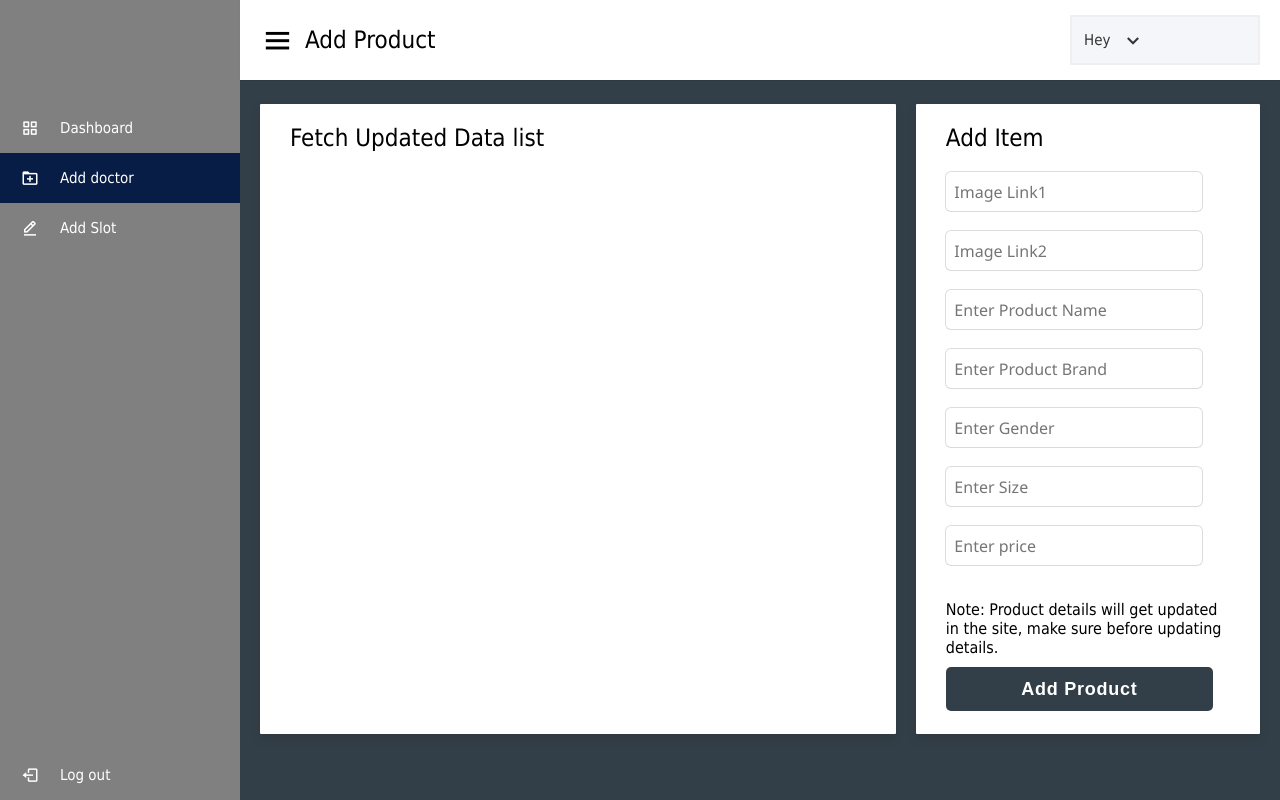
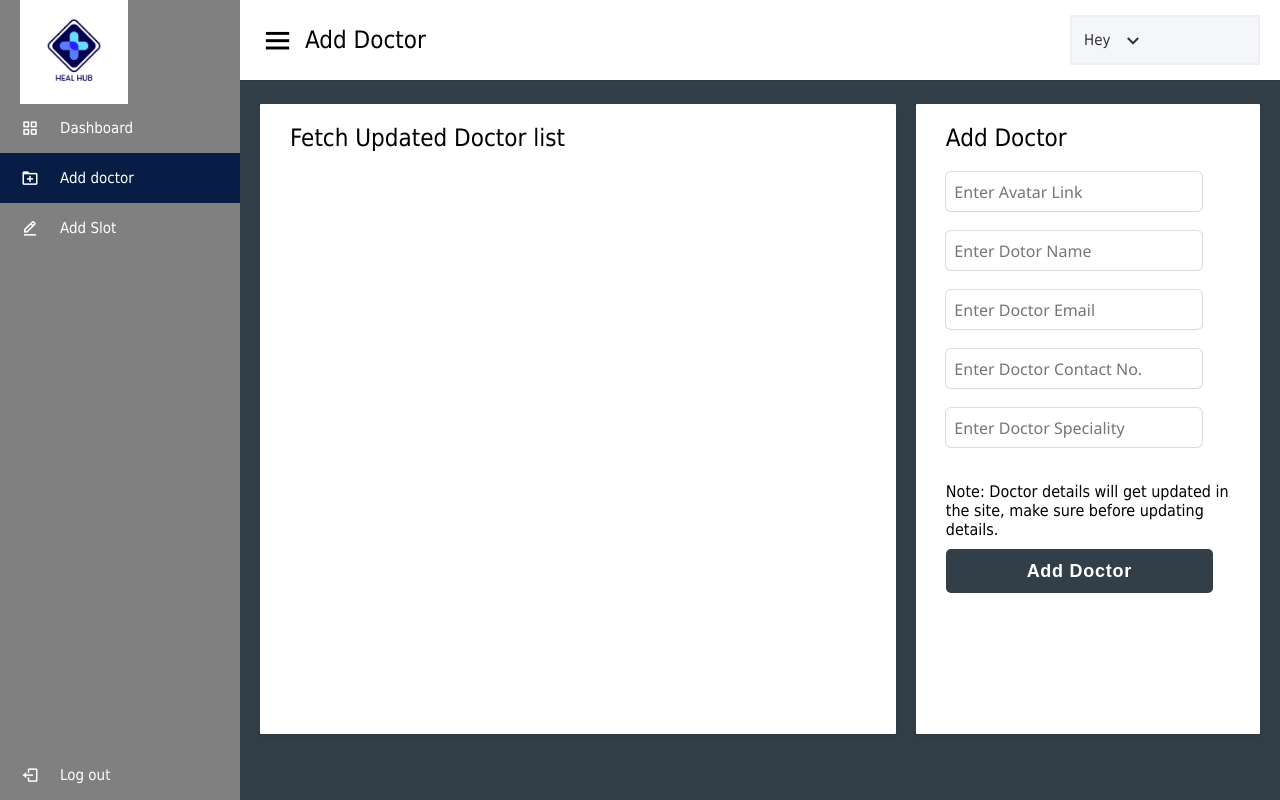
Before and after one commit to Lokendra-debug/Heal-Hub, a plain HTML site: page Frontend/views/admin_doctorAdd.html in a window 1280 px wide. Drawn offline with nearby package versions, Linux system fonts and the light colour scheme; a script that the page names is missing.

Commit message:
admin page HTML, CSS done

```diff
--- a/Frontend/views/admin_doctorAdd.html
+++ b/Frontend/views/admin_doctorAdd.html
@@ -4,7 +4,7 @@
 <head>
     <meta charset="UTF-8" />
     <!-- <link rel="stylesheet" href="./Styles/admin.css" /> -->
-    <link rel="icon" type="image/x-icon" href="./Photos/logo1.png">
+    <link rel="icon" type="image/x-icon" href="../imagesData/logo.png">
     <link href="https://unpkg.com/boxicons@2.0.7/css/boxicons.min.css" rel="stylesheet" />
     <title>Add Product</title>
     <meta name="viewport" content="width=device-width, initial-scale=1.0" />
@@ -17,7 +17,7 @@
 
         <div class="logo-details" onclick="location.href=`/index.html`">
             <!-- logo -->
-            <img style="width:45%; margin-top: 20px; margin-left: 20px;" src="logoAsset 3@4x-8.png" alt="">
+            <img style="width:45%; margin-top: 20px; margin-left: 20px;" src="../imagesData/logo.png" alt="">
         </div>
         <ul class="nav-links">
             <li>
@@ -54,7 +54,7 @@
         <nav>
             <div class="sidebar-button">
                 <i class="bx bx-menu sidebarBtn"></i>
-                <span class="dashboard">Add Product</span>
+                <span class="dashboard">Add Doctor</span>
             </div>
 
             <div class="profile-details">
@@ -69,29 +69,27 @@
 
             <div class="sales-boxes">
                 <div class="recent-sales box">
-                    <div class="title">Fetch Updated Data list</div>
+                    <div class="title">Fetch Updated Doctor list</div>
                     <div class="sales-details">
                         <!-- Fetch Updated Data -->
 
                     </div>
                 </div>
                 <div class="top-sales box" style="height: 630px">
-                    <div class="title">Add Item</div>
+                    <div class="title">Add Doctor</div>
                     <div id="form">
                         <form>
-                            <input type="mail" id="addImage1" placeholder="Image Link1" required />
-                            <input type="mail" id="addImage2" placeholder="Image Link2" required />
-                            <input type="text" id="addName" placeholder="Enter Product Name" required />
-                            <input type="text" id="addBrand" placeholder="Enter Product Brand" required />
-                            <input type="text" id="addGender" placeholder="Enter Gender" required />
-                            <input type="number" id="addSize" placeholder="Enter Size" required />
-                            <input type="number" id="addPrice" placeholder="Enter price" required />
+                            <input type="mail" id="addAvatar" placeholder="Enter Avatar Link" required />
+                            <input type="text" id="addName" placeholder="Enter Dotor Name" required />
+                            <input type="text" id="addEmail" placeholder="Enter Doctor Email" required />
+                            <input type="number" id="addContact" placeholder="Enter Doctor Contact No." required />
+                            <input type="text" id="addSpeciality" placeholder="Enter Doctor Speciality" required />
 
                             <p style="color: black; margin-top: 35px">
-                                Note: Product details will get updated in the site, make sure
+                                Note: Doctor details will get updated in the site, make sure
                                 before updating details.
                             </p>
-                            <button style="font-size: 18px; width: 94%" id="addBtn">Add Product
+                            <button style="font-size: 18px; width: 94%" id="addBtn">Add Doctor
                             </button>
                         </form>
 
```
Also changed, not shown: Frontend/views/admin.html (+2 -2 lines), Frontend/views/admin_slotAdd.html (+9 -13 lines).
